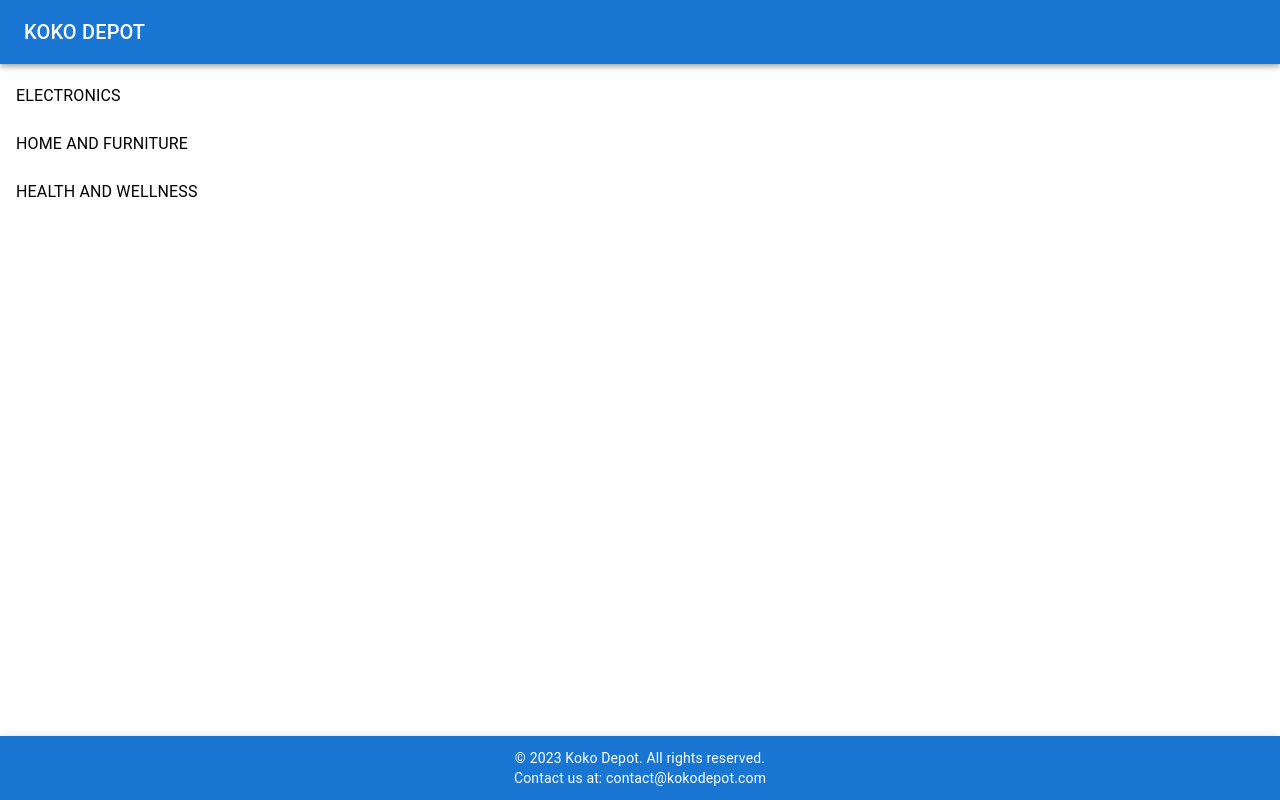
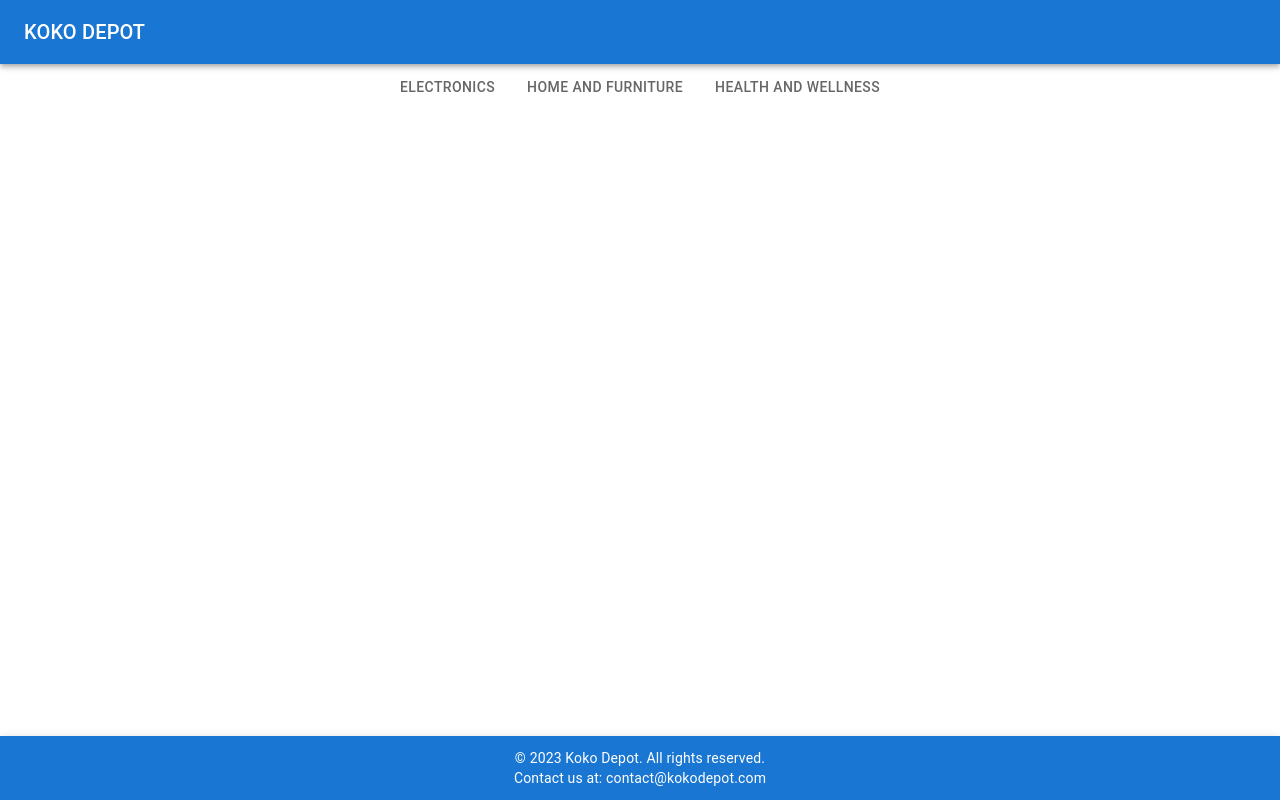
Before and after one commit to cleecoloma/storefront, a React (Vite) app: page / in a window 1280 px wide. Built offline with nearby package versions, Linux system fonts and the light colour scheme.

Commit message:
updated Categories component to look like tabs

```diff
--- a/src/Components/Categories/index.jsx
+++ b/src/Components/Categories/index.jsx
@@ -2,9 +2,8 @@ import React from 'react';
 import { useDispatch, useSelector } from 'react-redux';
 import { setActiveCategory } from '../../store/categories/index.js';
 
-import List from '@mui/material/List';
-import ListItem from '@mui/material/ListItem';
-import ListItemText from '@mui/material/ListItemText';
+import Tabs from '@mui/material/Tabs';
+import Tab from '@mui/material/Tab';
 
 function Categories() {
   const categories = useSelector((state) => state.categories.categories);
@@ -13,23 +12,26 @@ function Categories() {
   );
   const dispatch = useDispatch();
 
-  const handleCategoryClick = (categoryName) => {
-    dispatch(setActiveCategory(categoryName));
+  const handleCategoryChange = (event, newValue) => {
+    dispatch(setActiveCategory(newValue));
   };
 
   return (
-    <List component='nav'>
+    <Tabs
+      value={activeCategory}
+      onChange={handleCategoryChange}
+      centered
+      indicatorColor='primary'
+      textColor='primary'
+    >
       {categories.map((category) => (
-        <ListItem
+        <Tab
           key={category.name}
-          button
-          selected={category.name === activeCategory}
-          onClick={() => handleCategoryClick(category.name)}
-        >
-          <ListItemText primary={category.displayName} />
-        </ListItem>
+          label={category.displayName}
+          value={category.name}
+        />
       ))}
-    </List>
+    </Tabs>
   );
 }
 
```
Also changed, not shown: src/Components/Categories/Categories.css (added, +22 -0 lines).
